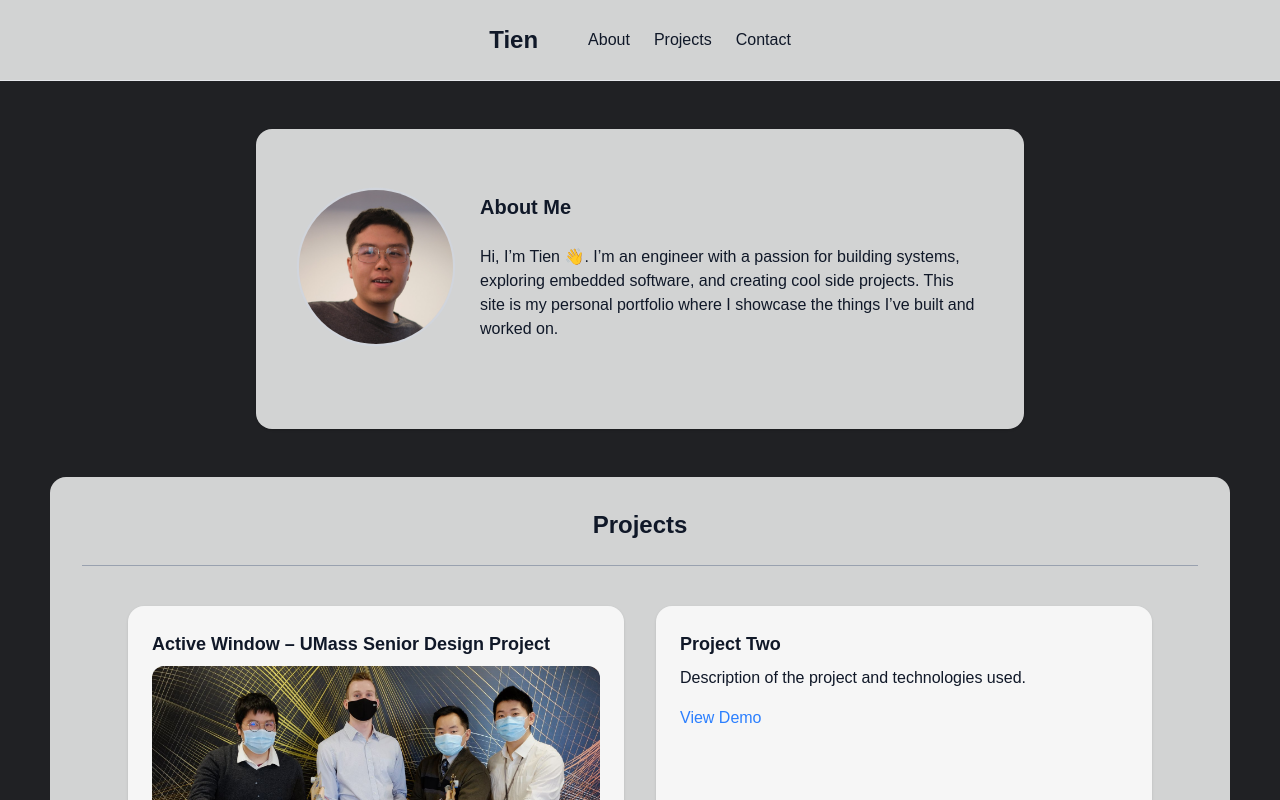
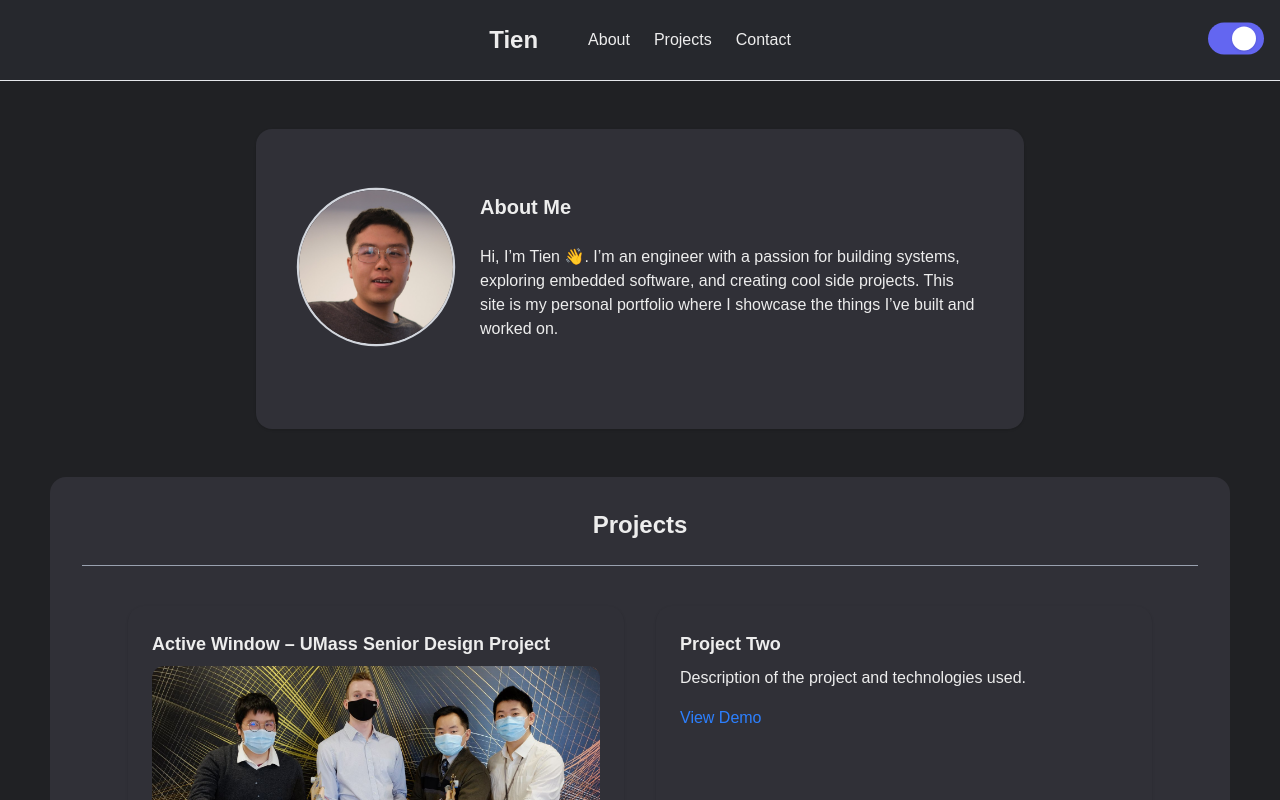
Before and after one commit to tienshen/tien-portfolio-website, a Next.js app: page / in a window 1280 px wide. Shown: the top 800 px of the page. Built offline with nearby package versions, Linux system fonts and the light colour scheme.

Commit message:
added dark/light theme toggle switch and created fade affect

```diff
--- a/app/globals.css
+++ b/app/globals.css
@@ -1,31 +1,65 @@
 @import "tailwindcss";
 
 :root {
-  --background: rgba(255,255,255,1);
+  /* Light-mode background: slightly darker off-white gray so white boxes/header stand out */
+  --background: rgba(240,240,240,1);
   --foreground: rgba(23,23,23,1);
   /* Theme macros for header and text box (preserve current visuals) */
-  --header-background: rgba(255,255,255,0.8); /* matches bg-white/80 */
-  --box-background: rgba(255,255,255,0.8); /* matches bg-white/80 */
+  --header-background: rgba(200,200,210,0.8);
+  --box-background: rgba(200,200,205,0.8);
+  /* Toggle colors */
+  --toggle-off: rgba(209,213,219,1); /* gray-300 */
+  --toggle-on: rgba(55,65,81,1); /* gray-700 */
+  --toggle-knob: rgba(255,255,255,1); /* knob color */
 }
 
-@media (prefers-color-scheme: dark) {
-  :root {
-    --background: rgba(35,39,47,1);
-    --foreground: rgba(237,237,237,1);
-    /* Dark theme values matching current hardcoded colors */
-    --header-background: rgba(38,40,43,1);
-    --box-background: rgba(48,49,52,1);
-  }
+/* class-based dark mode (toggled via document.documentElement.classList) */
+:root.dark,
+html.dark {
+  --background: rgba(32,33,36,1);
+  --foreground: rgba(237,237,237,1);
+  --header-background: rgba(38,40,45,1);
+  --box-background: rgba(48,48,55,1);
+  /* Dark-mode toggle overrides (if you want different colors in dark mode) */
+  --toggle-off: rgba(75,85,99,1); /* slightly lighter gray when dark */
+  --toggle-on: rgba(99,102,241,1); /* example accent for dark mode (indigo) */
+  --toggle-knob: rgba(255,255,255,1);
 }
 
+/* Fallback utility classes so bg-box / bg-header work immediately without requiring Tailwind to regenerate */
+.bg-box { background-color: var(--box-background); }
+.bg-header { background-color: var(--header-background); }
+
+/*
+  NOTE: removed a duplicated `@media (prefers-color-scheme: dark)` block that
+  repeated the same CSS custom properties defined above in `:root.dark`.
+
+  The app currently uses a class-based dark mode (ThemeToggle adds/removes
+  `document.documentElement.classList.add('dark')`). If you'd like a CSS-only
+  fallback for users without JS that respects system preference, re-add a
+  `@media (prefers-color-scheme: dark)` block here. For now the single source
+  of truth for dark variables is the `.dark` class definition above.
+*/
+
 body {
-  background-color: rgba(32,33,36,1);
+  background-color: var(--background);
   color: var(--foreground);
   font-family: Arial, Helvetica, sans-serif;
+  transition: background-color 240ms linear, color 240ms linear;
 }
 
-@media (prefers-color-scheme: dark) {
-  body {
-    background-color: rgba(32,33,36,1);
-  }
+/* When `theme-transition` is present on the root element we apply
+   additional transition properties to make the theme swap fade smoothly. */
+:root.theme-transition,
+html.theme-transition {
+  /* Ramp up transition targets for a nicer fade */
+  transition: background-color 500ms ease, color 500ms ease;
 }
+
+/* Targets for common elements/utilities so boxes and headers also fade */
+.theme-transition .bg-box,
+.theme-transition .bg-header,
+.theme-transition .shadow,
+.theme-transition img {
+  transition: background-color 500ms ease, border-color 500ms ease, box-shadow 500ms ease, color 500ms ease;
+}
--- a/app/page.tsx
+++ b/app/page.tsx
@@ -1,10 +1,12 @@
-// import Link from "next/link";
+import ThemeToggle from '../components/ThemeToggle'
+
 export default function Home() {
   return (
-  <main className="min-h-screen bg-[rgba(32,33,36,1)] dark:bg-[rgba(32,33,36,1)] text-gray-900 dark:text-gray-100">
+  <main className="min-h-screen bg-[var(--background)] text-[var(--foreground)]">
       {/* Header */}
-  <header className="py-6 flex justify-center items-center border-b border-gray-200 dark:border-gray-700 bg-[var(--header-background)]">
-        <div className="flex items-center gap-[50px]">
+  <header className="py-6 relative border-b border-gray-200 dark:border-gray-700 bg-header px-8">
+        {/* centered content */}
+        <div className="mx-auto flex items-center gap-[50px] max-w-5xl justify-center">
           <h1 className="text-2xl font-bold">Tien</h1>
           <nav className="space-x-6">
             <a href="#about" className="hover:text-blue-500">About</a>
@@ -12,10 +14,14 @@ export default function Home() {
             <a href="#contact" className="hover:text-blue-500">Contact</a>
           </nav>
         </div>
+        {/* toggle on the right */}
+        <div className="absolute right-4 top-1/2 -translate-y-1/2">
+          <ThemeToggle />
+        </div>
       </header>
 
       {/* About Section */}
-  <section id="about" className="p-12 max-w-3xl mx-auto bg-[var(--box-background)] rounded-2xl shadow mb-12 mt-12">
+  <section id="about" className="p-12 max-w-3xl mx-auto bg-box rounded-2xl shadow mb-12 mt-12">
         <div className="flex items-center mb-6 min-h-[180px]">
           <img src="/tien-profile.jpg" alt="Tien's Profile photo" className="w-36 h-36 rounded-full object-cover object-center scale-110 border-2 border-gray-300 dark:border-gray-600 mr-8" />
           <div className="flex-1">
@@ -31,11 +37,11 @@ export default function Home() {
       </section>
 
       {/* Projects Section */}
-  <section id="projects" className="p-8 bg-[var(--box-background)] mb-6 mx-[50px] rounded-2xl">
+  <section id="projects" className="p-8 bg-box mb-6 mx-[50px] rounded-2xl">
   <h2 className="text-2xl font-bold mb-6 text-center">Projects</h2>
   <hr className="border-t border-gray-400 dark:border-gray-600 mb-10" />
         <div className="grid md:grid-cols-2 gap-8 max-w-5xl mx-auto">
-          <div className="p-6 bg-[var(--box-background)] rounded-2xl shadow">
+          <div className="p-6 bg-box rounded-2xl shadow">
             <h3 className="text-lg font-bold mb-2">Active Window – UMass Senior Design Project</h3>
               <img src="/active-window-project-group.jpeg" alt="Active Window Project Group" className="w-full h-64 object-cover rounded-xl mb-0" />
             <p className="mb-2">
@@ -58,7 +64,7 @@ export default function Home() {
             </div>
           </div>
 
-          <div className="p-6 bg-[var(--box-background)] rounded-2xl shadow">
+          <div className="p-6 bg-box rounded-2xl shadow">
             <h3 className="text-lg font-bold mb-2">Project Two</h3>
             <p className="mb-4">Description of the project and technologies used.</p>
             <a href="#" className="text-blue-500 hover:underline">View Demo</a>
--- /dev/null
+++ b/components/ThemeToggle.tsx
@@ -0,0 +1,73 @@
+'use client'
+import { useEffect, useState } from 'react'
+
+export default function ThemeToggle() {
+  const [isDark, setIsDark] = useState<boolean | null>(null)
+
+  useEffect(() => {
+    // initialize from localStorage or system preference
+    const stored = localStorage.getItem('theme')
+    if (stored === 'dark') {
+      document.documentElement.classList.add('dark')
+      setIsDark(true)
+    } else if (stored === 'light') {
+      document.documentElement.classList.remove('dark')
+      setIsDark(false)
+    } else {
+      // DEFAULT: choose dark mode by default when there's no stored preference.
+      // If you prefer to respect system preference, switch back to using
+      // window.matchMedia('(prefers-color-scheme: dark)').matches
+      document.documentElement.classList.add('dark')
+      setIsDark(true)
+    }
+  }, [])
+
+  const toggle = () => {
+    // Add a temporary class that enables CSS transitions so the theme change
+    // fades instead of jumping. We'll remove it shortly after toggling.
+  const TRANSITION_CLASS = 'theme-transition'
+  const DURATION = 500 // ms, should match CSS transition timing
+
+    // Trigger transition class
+    document.documentElement.classList.add(TRANSITION_CLASS)
+    // Ensure removal after duration
+    window.setTimeout(() => {
+      document.documentElement.classList.remove(TRANSITION_CLASS)
+    }, DURATION)
+
+    const next = !isDark
+    setIsDark(next)
+    if (next) {
+      document.documentElement.classList.add('dark')
+      localStorage.setItem('theme', 'dark')
+    } else {
+      document.documentElement.classList.remove('dark')
+      localStorage.setItem('theme', 'light')
+    }
+  }
+
+  // render nothing until initialized to avoid hydration mismatch
+  if (isDark === null) return null
+
+  return (
+    <button
+      type="button"
+      aria-label="Toggle theme"
+      aria-pressed={isDark ?? false}
+      title={isDark ? 'Dark mode' : 'Light mode'}
+      onClick={toggle}
+      onKeyDown={(e) => {
+        if (e.key === 'Enter' || e.key === ' ') {
+          e.preventDefault()
+          toggle()
+        }
+      }}
+      className={`relative inline-flex items-center h-8 w-14 rounded-full transition-colors duration-500 focus:outline-none z-50 pointer-events-auto`}
+      style={{ backgroundColor: isDark ? 'var(--toggle-on)' : 'var(--toggle-off)' }}>
+      <span
+        className={`transform transition-transform duration-500 inline-block h-6 w-6 rounded-full shadow ${isDark ? 'translate-x-6' : 'translate-x-1'}`}
+        style={{ backgroundColor: 'var(--toggle-knob)' }}
+      />
+    </button>
+  )
+}
--- /dev/null
+++ b/tailwind.config.cjs
@@ -0,0 +1,17 @@
+/** @type {import('tailwindcss').Config} */
+module.exports = {
+  content: [
+    './app/**/*.{js,ts,jsx,tsx}',
+    './pages/**/*.{js,ts,jsx,tsx}',
+    './components/**/*.{js,ts,jsx,tsx}',
+  ],
+  theme: {
+    extend: {
+      colors: {
+        box: 'var(--box-background)',
+        header: 'var(--header-background)'
+      }
+    }
+  },
+  plugins: [],
+};
```
